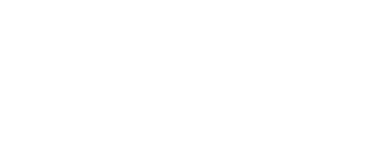
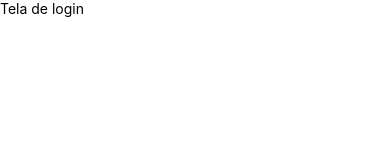
Before and after one commit to Brunogabriel-dev/app-pizzaria, a React Native app: screen /SignIn in a window 390 px wide. Shown: the top 160 px of the page. Built offline with nearby package versions, Linux system fonts and the light colour scheme.

Commit message:
Inclusão de texto

```diff
--- a/App.tsx
+++ b/App.tsx
@@ -1,11 +1,14 @@
 
-import { StyleSheet, Text, View, StatusBar } from 'react-native';
+import { View, StatusBar } from 'react-native';
+
+import SignIn from './src/pages/SignIn'
 
 export default function App() {
   return (
     <View>
 
       <StatusBar backgroundColor="#1d1d2e" barStyle="light-content" translucent={false}/>
+      <SignIn/>
     </View>
   );
 }
--- a/src/pages/SignIn/index.tsx
+++ b/src/pages/SignIn/index.tsx
@@ -0,0 +1,10 @@
+import React from "react";
+import { View, Text } from 'react-native'
+
+export default function SignIn(){
+  return(
+    <View>
+      <Text>Tela de login</Text>
+    </View>
+  )
+}
```
